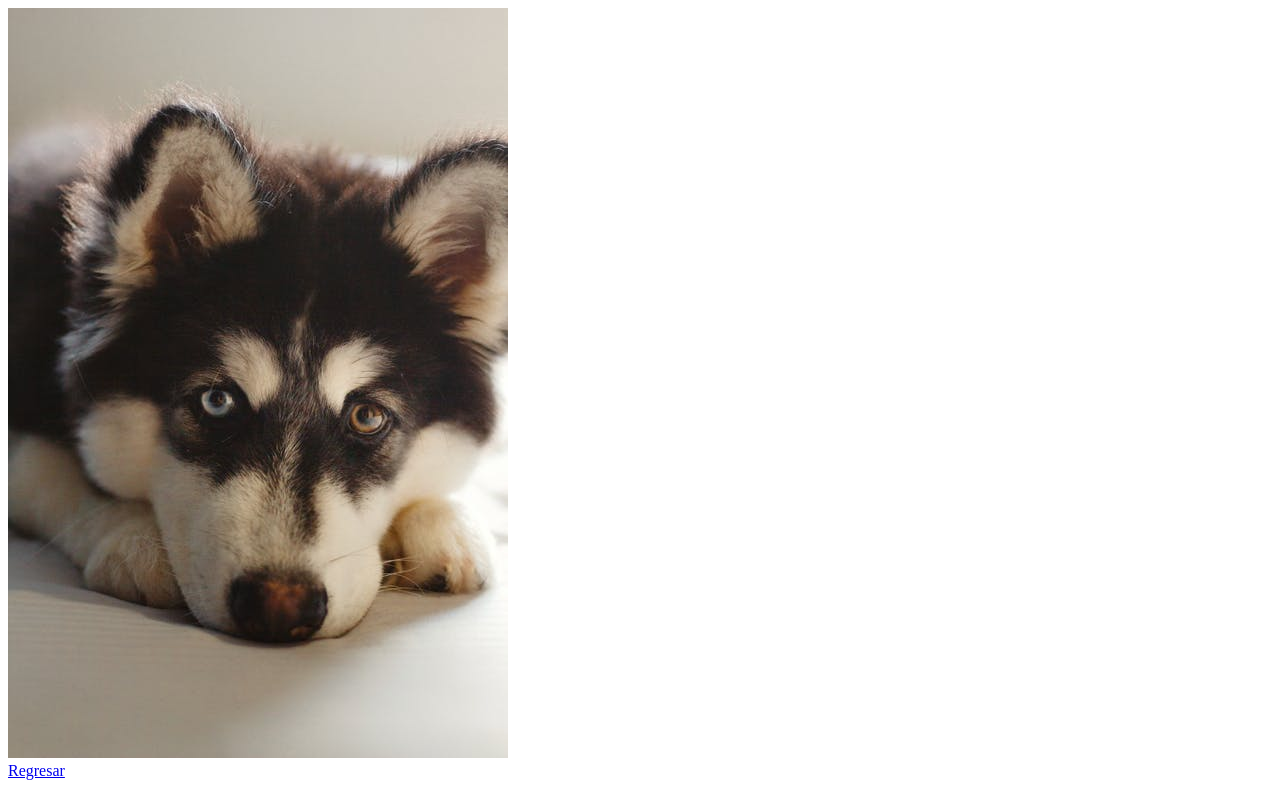
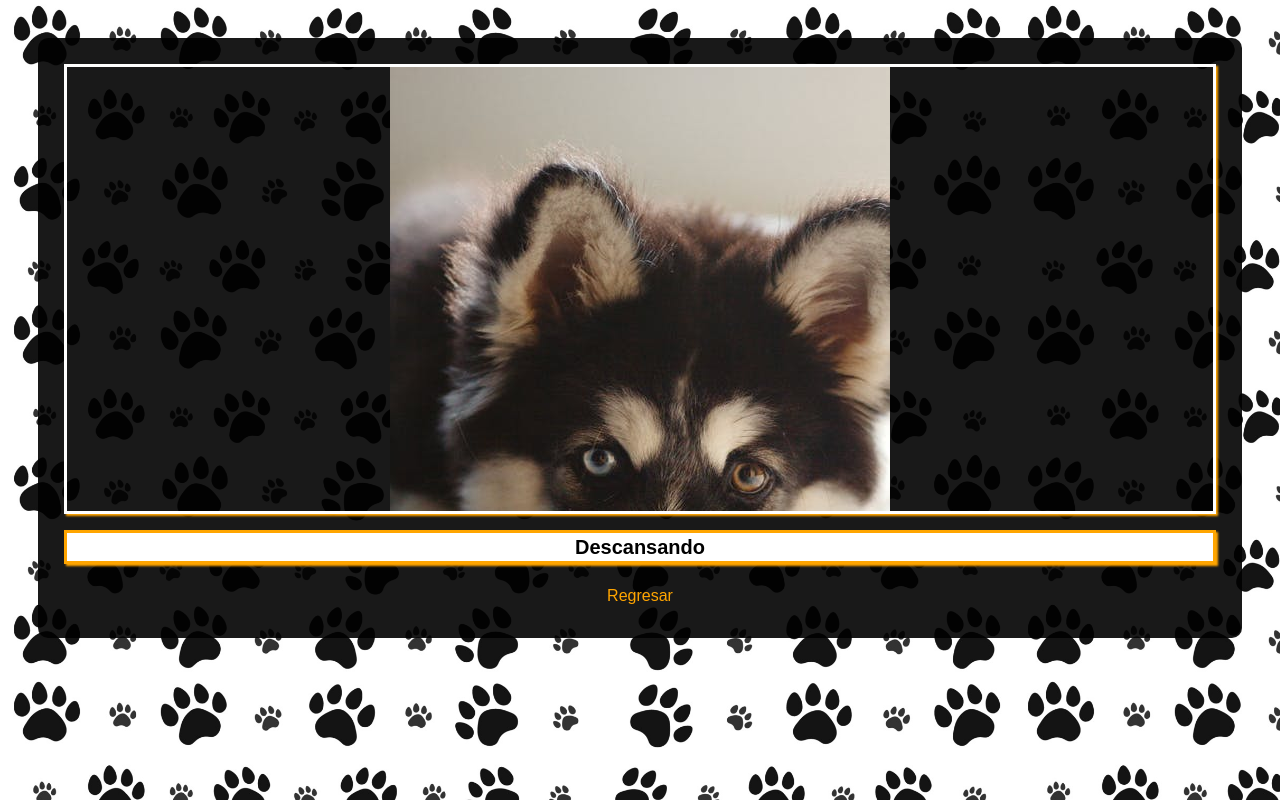
Before and after one commit to achique-luisdan/web-husky-domestika, a plain HTML site: page husky-repose.html in a window 1280 px wide. Drawn offline with Linux system fonts and the light colour scheme; a web font is replaced by a local one.

Commit message:
Subiendo avances de las prácticas de las unidades 4 y 5. Se resetean estilos del navegador, se trabajan con bordes, sombras, tipografías e imagenes de fondos.

```diff
--- /dev/null
+++ b/css/reset.css
@@ -0,0 +1,53 @@
+/* http://meyerweb.com/eric/tools/css/reset/
+   v2.0 | 20110126
+   License: none (public domain)
+*/
+
+html, body, div, span, applet, object, iframe,
+h1, h2, h3, h4, h5, h6, p, blockquote, pre,
+a, abbr, acronym, address, big, cite, code,
+del, dfn, em, img, ins, kbd, q, s, samp,
+small, strike, strong, sub, sup, tt, var,
+b, u, i, center,
+dl, dt, dd, ol, ul, li,
+fieldset, form, label, legend,
+table, caption, tbody, tfoot, thead, tr, th, td,
+article, aside, canvas, details, embed,
+figure, figcaption, footer, header, hgroup,
+menu, nav, output, ruby, section, summary,
+time, mark, audio, video {
+	margin: 0;
+	padding: 0;
+	border: 0;
+	font-size: 100%;
+	font: inherit;
+	vertical-align: baseline;
+}
+/* HTML5 display-role reset for older browsers */
+article, aside, details, figcaption, figure,
+footer, header, hgroup, menu, nav, section {
+	display: block;
+}
+body {
+	line-height: 1;
+}
+ol, ul {
+	list-style: none;
+}
+blockquote, q {
+	quotes: none;
+}
+blockquote:before, blockquote:after,
+q:before, q:after {
+	content: '';
+	content: none;
+}
+table {
+	border-collapse: collapse;
+	border-spacing: 0;
+}
+
+/* Reiniciar el modelo de cajas CSS.*/
+* {
+    box-sizing: border-box;
+}
--- a/css/styles.css
+++ b/css/styles.css
@@ -1,13 +1,22 @@
 /* Estilos Generales */
+body {
+    background-image: url(/imgs/pattern.jpg);
+    background-size: contain;
+    font-family: 'Mochiy Pop One', sans-serif;
+}
 
 .container {
+  margin: 3%;
+  border-radius: 10px;
   padding: 2%;
   text-align: center;
-    background: black;
+  background: rgba(0, 0, 0, 0.9);
 }
 
 .box-title {
-    background: white;
+  background: orange;
+  border: 1px solid white;
+  box-shadow: 2px 2px 2px orange;
 }
 
 .title {
@@ -17,13 +26,36 @@
   color: black;
   padding: 0px;
   margin: 0px;
+  font-weight: bold;
 }
 
 .subtitle {
-    color: orange;
+  font-size: 20px;
+  color: black;
   padding: 0px;
   margin: 0px;
-    line-height: 2.0;
+  line-height: 1.4;
+  font-weight: bold;
+}
+
+.box-subtitle {
+  background: white;
+  border: 3px solid orange;
+  box-shadow: 2px 2px 2px orange;
+}
+
+.box-img {
+    overflow: hidden;
+    max-height: 450px;
+    border: 3px solid white;
+    box-shadow: 2px 2px 2px orange;
+}
+
+.box-img-galery {
+    overflow: auto;
+    max-height: 450px;
+    border: 3px solid white;
+    box-shadow: 2px 2px 2px orange;
 }
 
 .ul-categories {
@@ -32,13 +64,17 @@
 
 .ul-categories li {
   list-style: none;
+  display: inline-block;
 }
 
+.ul-categories li + li {
+  padding-left: 5%;
+}
 .ul-categories li a {
   font-style: italic;
   color: white;
   text-decoration: none;
-    line-height: 2.0;
+  line-height: 2;
 }
 
 .ul-categories li a:hover {
@@ -46,6 +82,36 @@
 }
 
 .ul-categories li a:visited {
-
   text-decoration: none;
 }
+
+/* Scroll Personalizado*/
+::-webkit-scrollbar {
+  width: 5px;
+  height: 5px;
+}
+
+::-webkit-scrollbar-track {
+  -webkit-box-shadow: inset 0 0 6px rgba(0, 0, 0, 0.3);
+}
+
+::-webkit-scrollbar-thumb {
+  background-color: orange;
+  border-radius: 10px;
+  border: 5px;
+}
+
+
+a {
+    color: orange;
+    text-decoration: none;
+    line-height: 2;
+}
+
+a:hover {
+    text-decoration: underline;
+}
+
+.box-credit a {
+    font-size: 10px;
+}
--- a/husky-repose.html
+++ b/husky-repose.html
@@ -1,14 +1,30 @@
 <!DOCTYPE html>
 <html lang="es">
   <head>
-    <meta charset="UTF-8">
-    <meta http-equiv="X-UA-Compatible" content="IE=edge">
-    <meta name="viewport" content="width=device-width, initial-scale=1.0">
+    <meta charset="UTF-8" />
+    <meta http-equiv="X-UA-Compatible" content="IE=edge" />
+    <meta name="viewport" content="width=device-width, initial-scale=1.0" />
     <title>Descansando</title>
+    <link rel="stylesheet" href="css/reset.css" />
+    <link rel="stylesheet" href="css/styles.css" />
+    <link rel="preconnect" href="https://fonts.googleapis.com" />
+    <link rel="preconnect" href="https://fonts.gstatic.com" crossorigin />
+    <link
+      href="https://fonts.googleapis.com/css2?family=Mochiy+Pop+One&display=swap"
+      rel="stylesheet"
+    />
   </head>
   <body>
+    <section class="container">
+      <div class="box-img-galery">
         <img src="imgs/perro.jpeg" alt="Perro Husky Siberiano." />
+      </div>
+      <br />
+      <div class="box-subtitle">
+        <h3 class="subtitle">Descansando</h3>
+      </div>
       <br>
       <a href="index.html">Regresar</a>
+    </section>
   </body>
 </html>
```
Also changed, not shown: husky-happy.html (+22 -6 lines), index.html (+35 -6 lines), imgs/pattern.jpg (added), 2 other files. Lines whose indentation alone changed are shown as unchanged.
